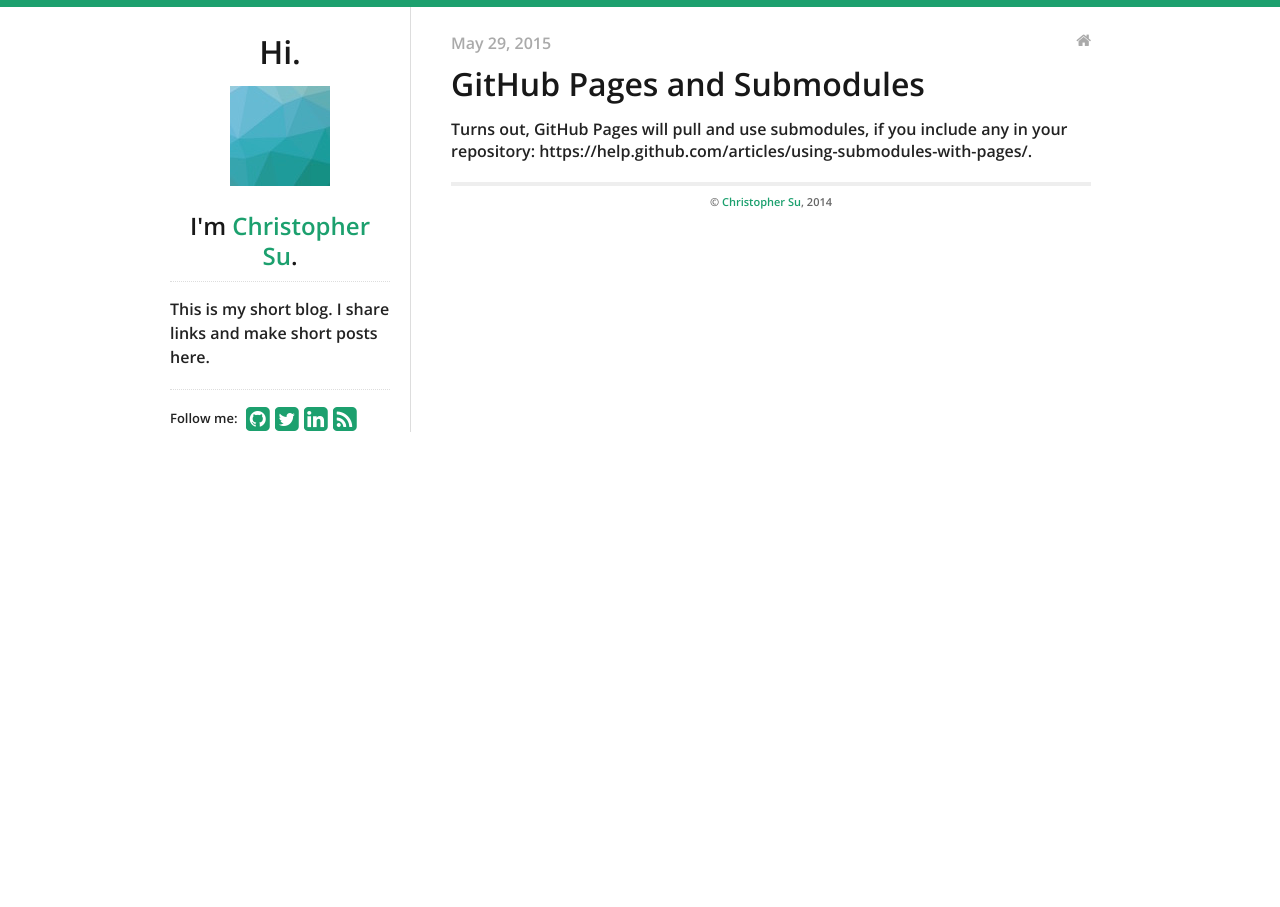
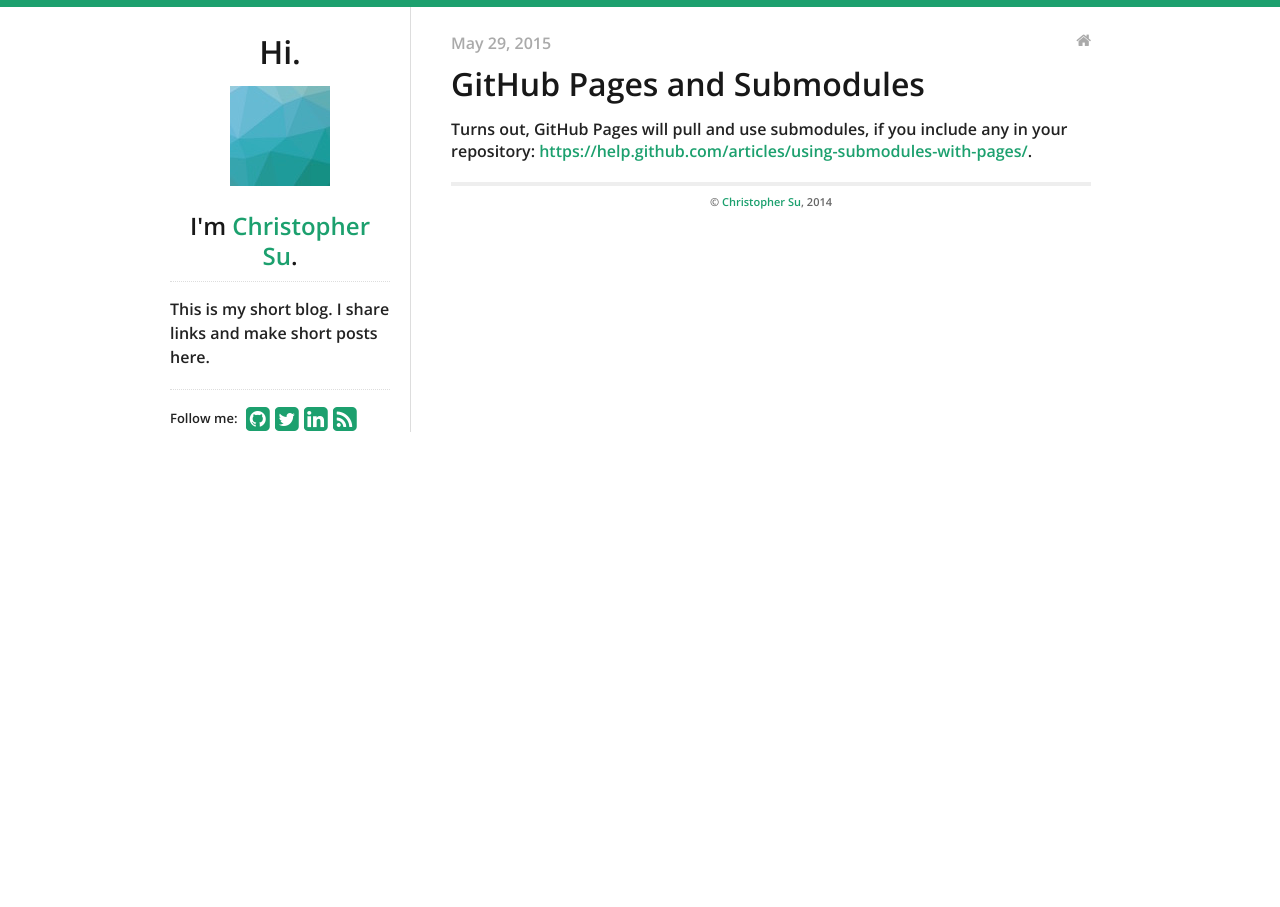
Before and after one commit to csu/slog, a Jekyll site: the page built from _posts/2015-05-29-github-pages-submodules.md, in a window 1280 px wide. Built offline with Jekyll 4.4.1, drawn with Linux system fonts in a browser that asks for light colours; nearby versions of some CDN libraries; part of the change alters nothing that is shown.

```diff
--- a/_posts/2015-05-29-github-pages-submodules.md
+++ b/_posts/2015-05-29-github-pages-submodules.md
@@ -6,4 +6,4 @@ categories:
 - git
 ---
 
-Turns out, GitHub Pages will pull and use submodules, if you include any in your repository: https://help.github.com/articles/using-submodules-with-pages/.
+Turns out, GitHub Pages will pull and use submodules, if you include any in your repository: [https://help.github.com/articles/using-submodules-with-pages/](https://help.github.com/articles/using-submodules-with-pages/).
```
